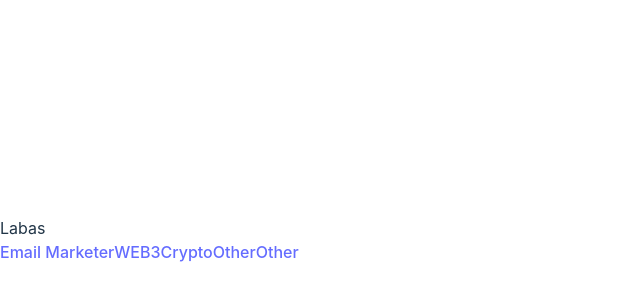
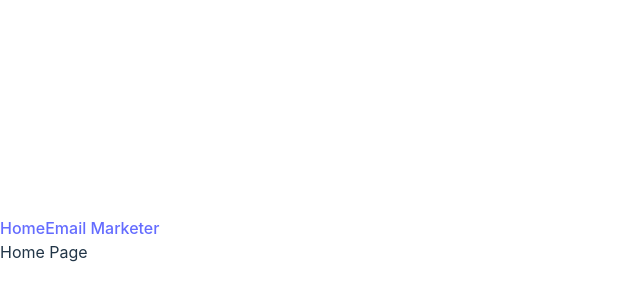
Before and after one commit to ariis11/aihub, a React (Vite) app: page / in a window 1280 px wide. Shown: the part 160-460 px from the top of the page, without its empty margins (0-640 px from the left). Built offline with nearby package versions, Linux system fonts and the light colour scheme; what @twa-dev/sdk would draw is missing.

Commit message:
Github Pages test

```diff
--- a/src/App.tsx
+++ b/src/App.tsx
@@ -2,6 +2,7 @@ import { useEffect } from 'react';
 import { BrowserRouter, Routes, Route } from "react-router-dom";
 import Home from './components/Home';
 import EmailMarketer from './components/EmailMarketer';
+import Navbar from './components/NavBar';
 
 export default function App() {
   useEffect(() => {
@@ -12,13 +13,11 @@ export default function App() {
 
   return (
     <>
-    Labas
-      <BrowserRouter>
-        <Routes>
-          <Route path="/" element={<Home />} />
-          <Route path="/email-marketer" element={<EmailMarketer />} />
-        </Routes>
-      </BrowserRouter>
+      <Navbar />
+      <Routes>
+        <Route path="/" element={<Home />} />
+        <Route path="/email-marketer" element={<EmailMarketer />} />
+      </Routes>
     </>
   );
 }
--- a/src/components/Home.tsx
+++ b/src/components/Home.tsx
@@ -3,13 +3,7 @@ import { Link } from 'react-router-dom';
 export default function Home() {
   return (
     <div>
-        <div>
-            <Link to="/email-marketer">Email Marketer</Link>
-            <Link to="/email-marketer">WEB3</Link>
-            <Link to="/email-marketer">Crypto</Link>
-            <Link to="/email-marketer">Other</Link>
-            <Link to="/email-marketer">Other</Link>
-        </div>
+        Home Page
     </div>
   );
 };
--- /dev/null
+++ b/src/components/NavBar.tsx
@@ -0,0 +1,10 @@
+import { Link } from "react-router-dom"
+
+export default function Navbar() {
+      return (
+            <div>
+                <Link to="/">Home</Link>
+                <Link to="/email-marketer">Email Marketer</Link>
+            </div>
+      )
+}
--- a/src/main.tsx
+++ b/src/main.tsx
@@ -1,13 +1,13 @@
-import React from 'react'
 import ReactDOM from 'react-dom/client'
 import App from './App.tsx'
 import './index.css'
 import WebApp from '@twa-dev/sdk'
+import { HashRouter as Router } from "react-router-dom";
 
 WebApp.ready();
 
 ReactDOM.createRoot(document.getElementById('root')!).render(
-  <React.StrictMode>
+  <Router>
     <App />
-  </React.StrictMode>,
+  </Router>,
 )
```
